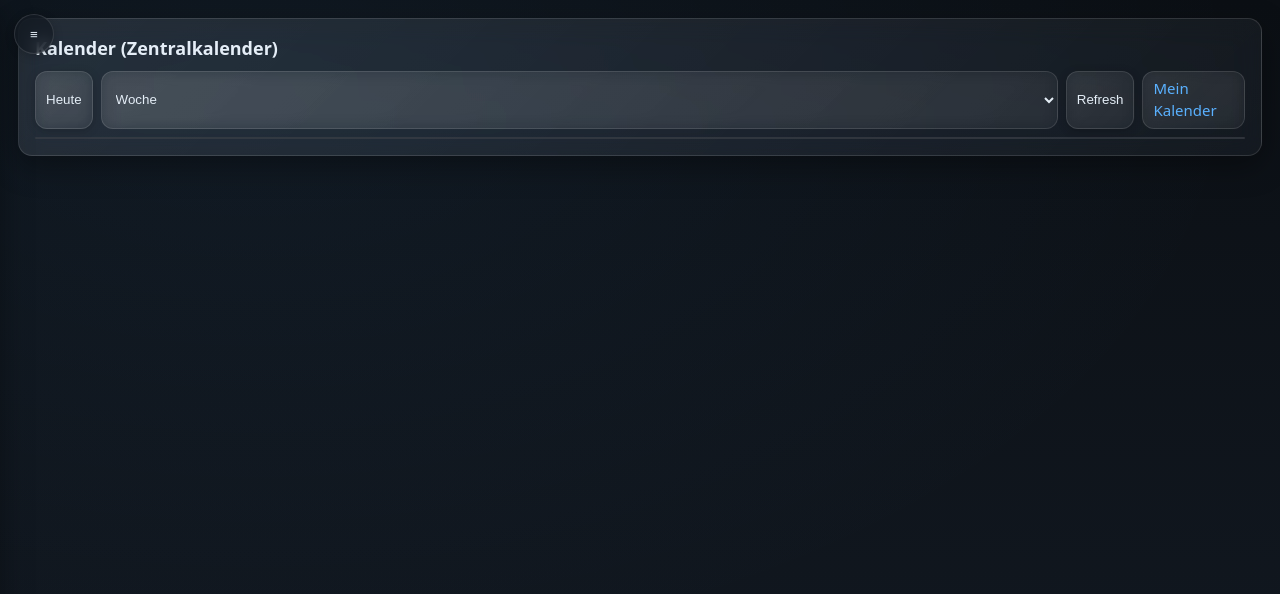
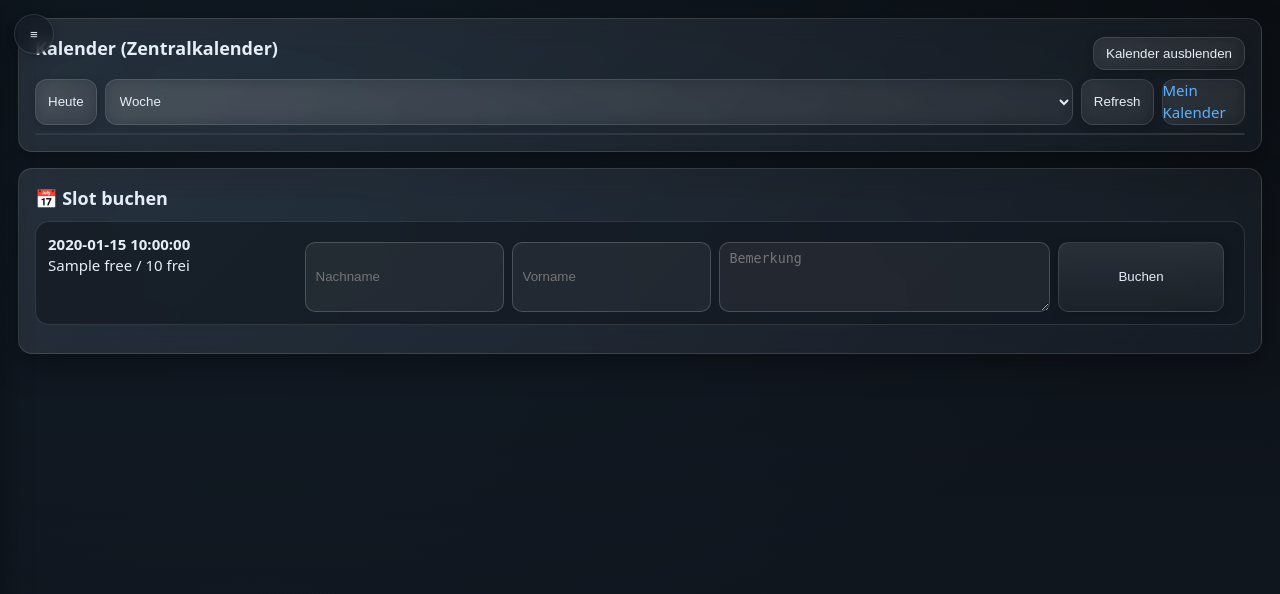
Before and after one commit to Lukes-Git-Beginning/slot-booking-webapp, a Flask app: template templates/index.html in a window 1280 px wide. Shown: the top 594 px of the page. Run offline with Flask 3, Linux system fonts and the light colour scheme; the visitor is signed in with stand-in values (Sample User, id 1); the template is opened without the code that fills it: most values are stand-ins (such as "Sample title", 1, 10 or a date in 2020); parts of the project's set-up code (start-up, migrations or seed data) failed here and were passed over; some libraries are stand-ins or nearby versions.

Commit message:
Update index.html: Kalender 08-22 Uhr, Ein-/Ausblenden, Buchungsbereich integriert

```diff
--- a/templates/index.html
+++ b/templates/index.html
@@ -13,7 +13,6 @@
 
   <style>
     .panel { padding:16px; margin-bottom:16px; }
-    #calendar { background: var(--box-bg); border:1px solid var(--box-border); border-radius:12px; overflow:hidden; }
     #sidebar-tab {
       position: fixed; left: 14px; top: 14px; z-index: 60;
       width: 40px; height: 40px; border-radius: 50%;
@@ -21,6 +20,7 @@
       border:1px solid var(--box-border); background: var(--box-bg);
       backdrop-filter: blur(8px) saturate(120%);
     }
+    #kalender-section.collapsed { display: none; }
   </style>
 </head>
 <body>
@@ -34,8 +34,7 @@
     <p><strong>📊 Wochenauslastung</strong></p>
     {% for week in weekly_summary %}
       <a href="{{ url_for('day_view', date_str=week.start_date) }}"
-         class="kw-link{% if week.current %} active{% endif %}"
-         style="font-weight:{% if week.current %}bold{% else %}normal{% endif %}; color:var(--text-color); margin-bottom:2px;">
+         class="kw-link{% if week.current %} active{% endif %}">
         {{ week.label }} ({{ week.range }})
         <span style="float:right; font-size:0.95em; color:#999;">{{ week.usage_pct }}%</span>
       </a>
@@ -47,7 +46,7 @@
           {% else %}var(--red){% endif %};
           width: {{ week.usage_pct }}%; height:100%;"></div>
       </div>
-      <div style="font-size:0.9em; color:#bbb; margin-bottom:12px;">{{ week.booked }}/{{ week.possible }} gebucht</div>
+      <div class="text-sm text-muted">{{ week.booked }}/{{ week.possible }} gebucht</div>
     {% endfor %}
 
     <div class="slot-suggest-box">
@@ -74,19 +73,44 @@
     {% endwith %}
 
     <!-- Kalender -->
-    <section id="kalender" class="glass panel">
-      <h2>Kalender (Zentralkalender)</h2>
+    <section id="kalender-section" class="glass panel">
+      <div style="display:flex; justify-content:space-between; align-items:center; margin-bottom:8px;">
+        <h2>Kalender (Zentralkalender)</h2>
+        <button id="toggle-kalender" class="glass-soft">Kalender ausblenden</button>
+      </div>
       <div style="display:flex; gap:8px; margin-bottom:8px;">
-        <button id="fc-today" class="glass-soft" style="padding:6px 10px; cursor:pointer;">Heute</button>
-        <select id="fc-view" class="glass-soft" style="padding:6px 10px; cursor:pointer;">
+        <button id="fc-today" class="glass-soft">Heute</button>
+        <select id="fc-view" class="glass-soft">
           <option value="timeGridDay">Tag</option>
           <option value="timeGridWeek" selected>Woche</option>
           <option value="dayGridMonth">Monat</option>
         </select>
-        <button id="fc-refresh" class="glass-soft" style="padding:6px 10px; cursor:pointer;">Refresh</button>
-        <a href="{{ url_for('my_calendar') }}" class="glass-soft" style="padding:6px 10px; text-decoration:none;">Mein Kalender</a>
+        <button id="fc-refresh" class="glass-soft">Refresh</button>
+        <a href="{{ url_for('my_calendar') }}" class="glass-soft" style="text-decoration:none;">Mein Kalender</a>
       </div>
       <div id="calendar"></div>
+    </section>
+
+    <!-- Buchungsbereich -->
+    <section id="buchung" class="glass panel">
+      <h2>📅 Slot buchen</h2>
+      {% for section in slot_sections %}
+        <div class="time-section {{ section.color }}">
+          <div class="info">
+            <strong>{{ section.time }}</strong><br>
+            {{ section.free }} / {{ section.total }} frei
+          </div>
+          <div class="slot">
+            <form action="{{ url_for('book_slot') }}" method="POST">
+              <input type="hidden" name="time" value="{{ section.time }}">
+              <input type="text" name="nachname" placeholder="Nachname" required>
+              <input type="text" name="vorname" placeholder="Vorname" required>
+              <textarea name="bemerkung" placeholder="Bemerkung"></textarea>
+              <button type="submit">Buchen</button>
+            </form>
+          </div>
+        </div>
+      {% endfor %}
     </section>
   </div>
 
@@ -104,13 +128,17 @@
     window.onload = () => setMode(localStorage.getItem('theme') !== 'light');
 
     // Sidebar Toggle
-    const sidebar = document.getElementById("sidebar");
-    const main = document.getElementById("main");
-    function toggleSidebar(){
-      const collapsed = sidebar.classList.toggle("collapsed");
-      main.classList.toggle("with-sidebar", !collapsed);
-    }
-    document.getElementById("sidebar-tab").addEventListener("click", toggleSidebar);
+    document.getElementById("sidebar-tab").addEventListener("click", () => {
+      document.getElementById("sidebar").classList.toggle("collapsed");
+      document.getElementById("main").classList.toggle("with-sidebar");
+    });
+
+    // Kalender Ein-/Ausblenden
+    document.getElementById("toggle-kalender").addEventListener("click", function(){
+      const section = document.getElementById("kalender-section");
+      section.classList.toggle("collapsed");
+      this.textContent = section.classList.contains("collapsed") ? "Kalender einblenden" : "Kalender ausblenden";
+    });
 
     // FullCalendar
     document.addEventListener("DOMContentLoaded", function () {
@@ -120,12 +148,14 @@
         const calendar = new FullCalendar.Calendar(calEl, {
           timeZone: "Europe/Berlin",
           initialView: "timeGridWeek",
-          initialDate: "{{ date.strftime('%Y-%m-%d') }}", // startet mit gewähltem Datum
+          initialDate: "{{ date.strftime('%Y-%m-%d') }}",
           headerToolbar: { left: "prev,next today", center: "title", right: "dayGridMonth,timeGridWeek,timeGridDay" },
           slotDuration: "00:30:00",
           nowIndicator: true,
           height: "auto",
           eventTimeFormat: { hour: "2-digit", minute: "2-digit", meridiem: false },
+          slotMinTime: "08:00:00",
+          slotMaxTime: "22:00:00",
           events: {
             url: "/api/calendar/events",
             failure: () => console.warn("Events konnten nicht geladen werden."),
```
